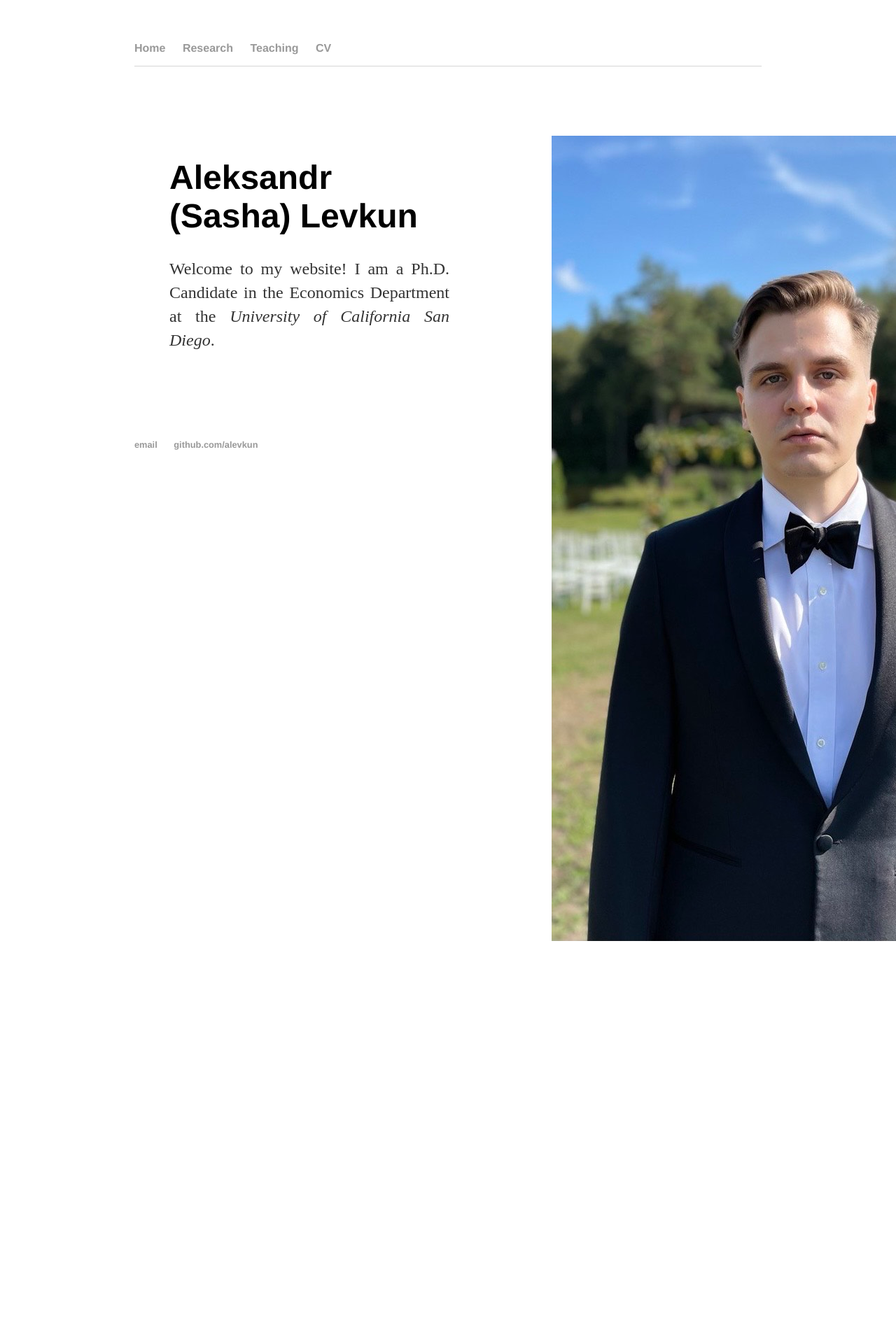
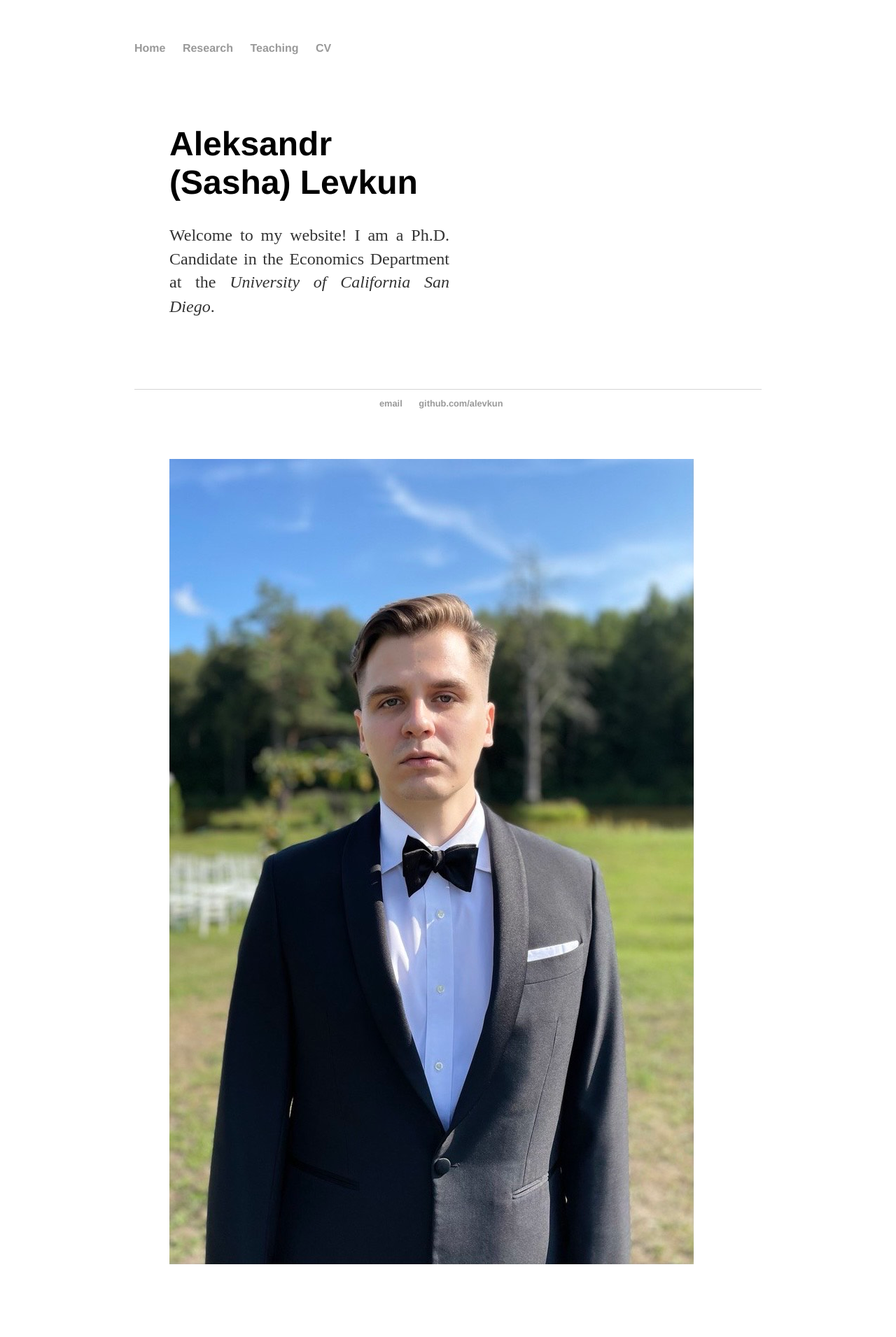
Before and after one commit to alevkun/alevkun.github.io, a Jekyll site: the page built from index.html, in a window 1280 px wide. Shown: the whole page at 70% size. Built offline with Jekyll 4.4.1, drawn with Linux system fonts in a browser that asks for light colours; before the commit the page ends 1449 px from its top, so only the background shows below that.

Commit message:
Update main.css

```diff
--- a/css/main.css
+++ b/css/main.css
@@ -69,6 +69,4 @@
     color:#028;
 }
 
-div.topMsg { float:left; }
-div.popMsg { float:right; }
-div.footer { clear:both; }
+.popMsg{ float:left; }
```
